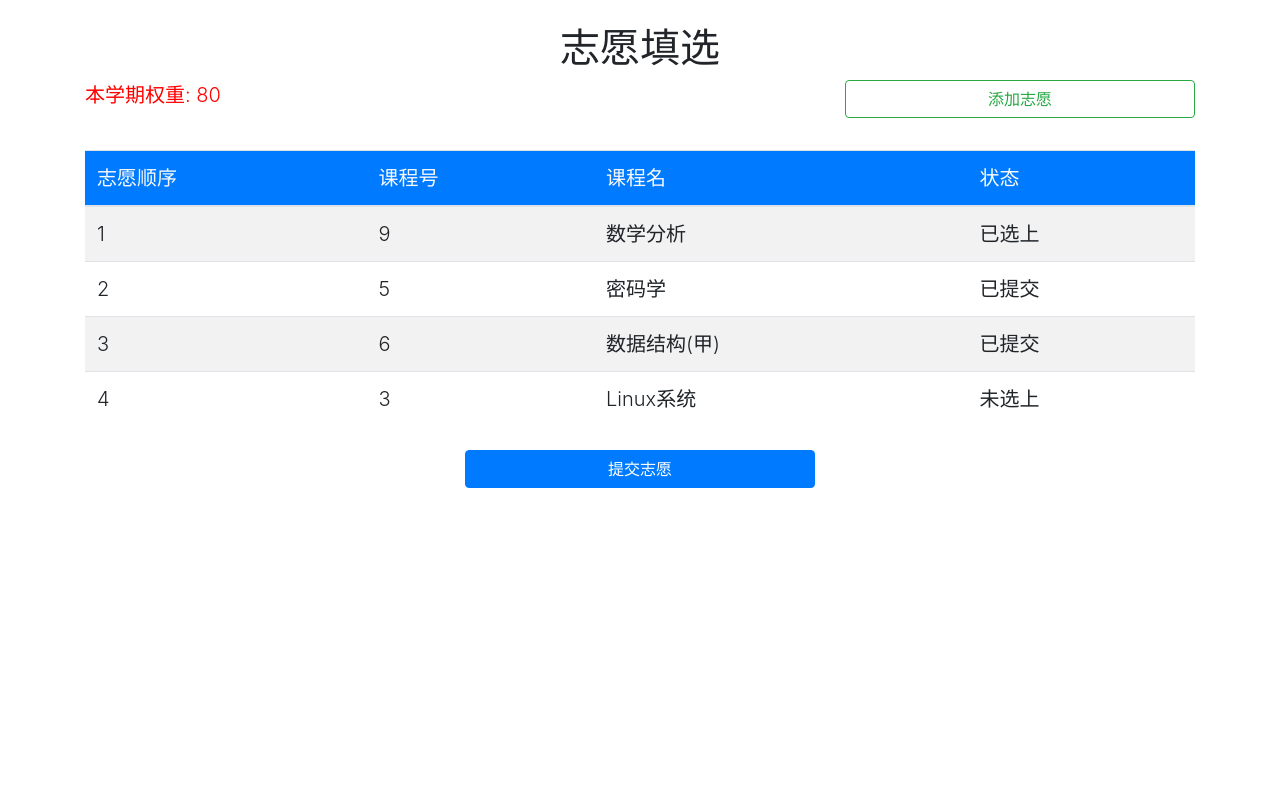
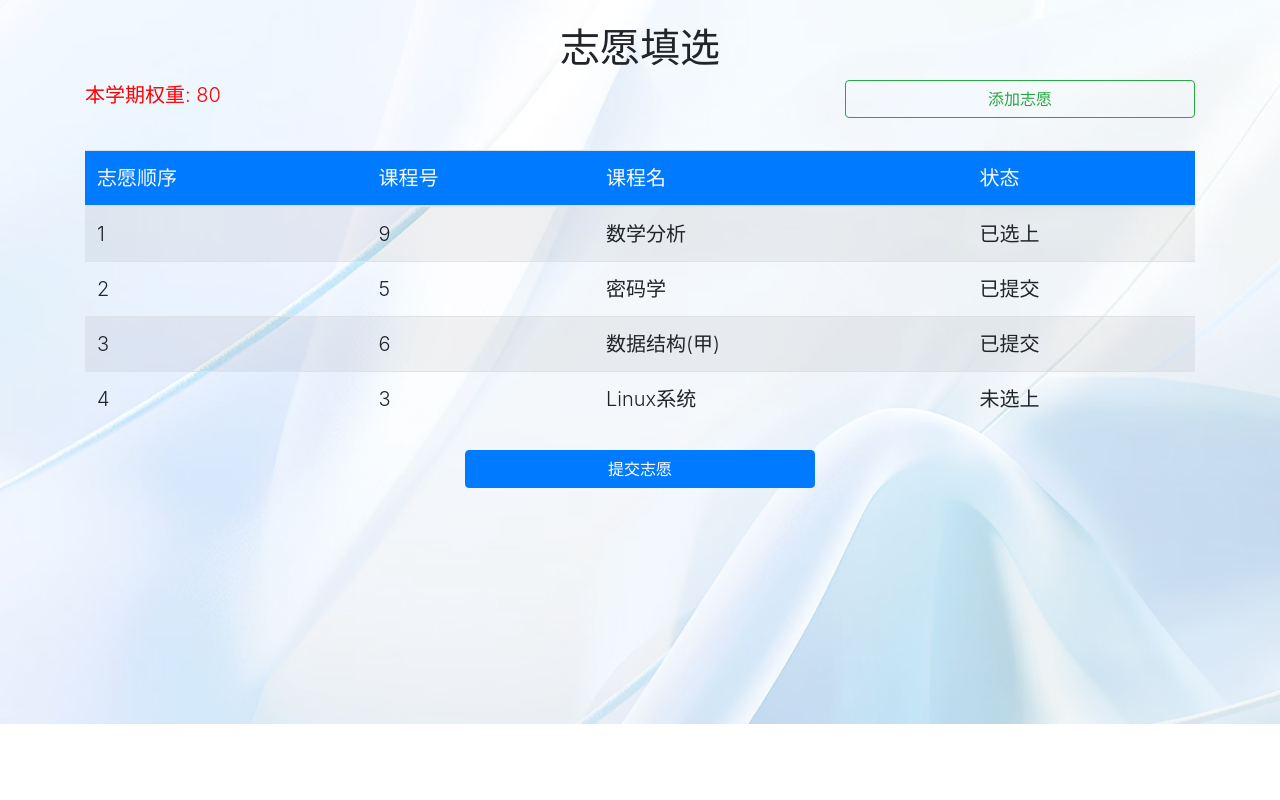
Before and after one commit to WolfMy/course_select_system, a Flask app: page /voluntary_selection in a window 1280 px wide. Shown: the part 76-876 px from the top of the page. Before the commit the page ends 564 px from the top, so only its background shows below. Run offline with Flask 3, Linux system fonts and the light colour scheme; a user stored in the database is signed in; data comes from the database, SQL or seed files in the repository; parts of the project's set-up code (start-up, migrations or seed data) failed here and were passed over; some libraries are stand-ins or nearby versions.

Commit message:
refactor(templates): remove redundant container divs and update background styles
remove unnecessary empty container divs from multiple templates to clean up markup
update background image styling with new semi-transparent overlay effect
change hero image path to new background image

```diff
--- a/app/static/css/stisla.css
+++ b/app/static/css/stisla.css
@@ -397,6 +397,26 @@ section.callout h3 {
 	margin: 0;
 }
 
+/*bg-image*/
+.bg-section {
+	position: relative; /* 让伪元素相对当前元素定位 */
+	min-height: 100vh;
+	z-index: 1; /* 确保内容在伪元素上方 */
+}
+
+.bg-section::before {
+	content: ""; /* 伪元素必须有content */
+	position: absolute;
+	top: 0;
+	left: 0;
+	width: 100%;
+	height: 100%;
+	opacity: 0.4; /* 0-1之间，0完全透明，1不透明 */
+	z-index: -1; /* 把背景图压在内容下方 */
+	background: url('../img/bg.jpg') no-repeat center center fixed;
+	background-size: cover;
+}
+
 /*list*/
 .list-item {
 	display: flex;
--- a/app/templates/admin/course_manage.html
+++ b/app/templates/admin/course_manage.html
@@ -1,7 +1,6 @@
 {% extends "admin/manager.html" %}
 
 {% block app_content %}
-<div class="container mb-4"></div>
 <h1 class="display-6" align="center">课程管理</h1>
 <div class="container mb-4"></div>
 <div class="container">
--- a/app/templates/admin/course_select_manage.html
+++ b/app/templates/admin/course_select_manage.html
@@ -1,7 +1,6 @@
 {% extends 'admin/manager.html' %}
 
 {% block app_content %}
-<div class="container mb-4"></div>
 <h1 class="display-6" align="center">学生选课管理</h1>
 <div class="container mb-4"></div>
 <form action="/add_course_select" method="POST">
--- a/app/templates/admin/student_manage.html
+++ b/app/templates/admin/student_manage.html
@@ -1,7 +1,6 @@
 {% extends 'admin/manager.html' %}
 
 {% block app_content %}
-<div class="container mb-4"></div>
 <h1 class="display-6" align="center">学生管理</h1>
 <div class="container mb-4"></div>
 <form action="/add_student" method="POST">
--- a/app/templates/admin/teacher_manage.html
+++ b/app/templates/admin/teacher_manage.html
@@ -1,7 +1,6 @@
 {% extends 'admin/manager.html' %}
 
 {% block app_content %}
-<div class="container mb-4"></div>
 <h1 class="display-6" align="center">教师管理</h1>
 <div class="container mb-4"></div>
 <form action="/add_teacher" method="POST">
--- a/app/templates/base.html
+++ b/app/templates/base.html
@@ -6,6 +6,7 @@
 
 {% block styles %}
     <link rel="stylesheet" href="https://cdn.bootcss.com/bootstrap/4.0.0/css/bootstrap.min.css" integrity="sha384-Gn5384xqQ1aoWXA+058RXPxPg6fy4IWvTNh0E263XmFcJlSAwiGgFAW/dAiS6JXm" crossorigin="anonymous">
+    <link rel="stylesheet" href="/static/css/stisla.css">
 {% endblock %}
 
 {% block navbar %}
@@ -34,6 +35,7 @@
 {% endblock %}
 
 {% block content %}
+<div class="bg-section">
     <div class="container">
         {% with messages = get_flashed_messages() %}
         {% if messages %}
@@ -43,9 +45,11 @@
         {% endif %}
         {% endwith %}
 
+        <div class="pb-4"></div>
         {# application content needs to be provided in the app_content block #}
         {% block app_content %}{% endblock %}
     </div>
+</div>
 {% endblock %}
 
 {% block scripts %}
--- a/app/templates/index.html
+++ b/app/templates/index.html
@@ -13,7 +13,7 @@
     </head>
 
     <body>
-        <section class="hero bg-overlay" id="hero" data-bg="../static/img/hero.jpeg">
+        <section class="hero bg-overlay" id="hero" data-bg="../static/img/bg.jpg">
             <div class="text py-5">
                 <p class="lead">based on <span class="bold">Bootstrap 4</span></p>
                 <h1><span class="bold">学生选课系统</span><br></h1>
--- a/app/templates/student/course.html
+++ b/app/templates/student/course.html
@@ -1,7 +1,6 @@
 {% extends "student/student.html" %}
 
 {% block app_content %}
-<div class="container mb-4"></div>
 <h1 class="display-6" align="center">所有课程</h1>
     <table class="table table-striped table-hover">
             <thead class="text-light bg-primary">
--- a/app/templates/student/course_select_table.html
+++ b/app/templates/student/course_select_table.html
@@ -1,7 +1,6 @@
 {% extends "student/student.html" %}
 
 {% block app_content %}
-<div class="container mb-4"></div>
 <h1 class="display-6" align="center">已选课程</h1>
     <table class="table table-striped table-hover">
             <thead class="text-light bg-primary">
--- a/app/templates/student/course_teachers.html
+++ b/app/templates/student/course_teachers.html
@@ -1,7 +1,6 @@
 {% extends "student/student.html" %}
 
 {% block app_content %}
-<div class="container mb-4"></div>
 <h1 class="display-6" align="center">选择任课老师</h1>
 <table class="table table-striped table-hover">
     <thead class="text-light bg-primary">
--- a/app/templates/student/dept_info.html
+++ b/app/templates/student/dept_info.html
@@ -1,7 +1,6 @@
 {% extends "student/student.html" %}
 
 {% block app_content %}
-<div class="container mb-4"></div>
     <p class="lead"><strong>学院号：</strong>{{ current_user.major.dept.DeptNum }}</p>
     <p class="lead"><strong>学院名：</strong>{{ current_user.major.dept.DeptName }}</p>
     <p class="lead"><strong>学院简介：</strong>{{ current_user.major.dept.DeptDesc }}</p>
--- a/app/templates/student/grade_query.html
+++ b/app/templates/student/grade_query.html
@@ -1,7 +1,6 @@
 {% extends "student/student.html" %}
 
 {% block app_content %}
-<div class="container mb-4"></div>
 <h1 class="display-6" align="center">成绩查询</h1>
     <table class="table table-striped table-hover">
             <thead class="text-light bg-primary">
--- a/app/templates/student/major_info.html
+++ b/app/templates/student/major_info.html
@@ -1,7 +1,6 @@
 {% extends "student/student.html" %}
 
 {% block app_content %}
-<div class="container mb-4"></div>
     <p class="lead"><strong>专业号：</strong>{{ current_user.major.MajorNum }}</p>
     <p class="lead"><strong>专业名：</strong>{{ current_user.major.MajorName }}</p>
     <p class="lead"><strong>专业简介：</strong>{{ current_user.major.MajorDesc }}</p>
--- a/app/templates/student/voluntary_selection.html
+++ b/app/templates/student/voluntary_selection.html
@@ -1,7 +1,6 @@
 {% extends "student/student.html" %}
 
 {% block app_content %}
-<div class="container mb-4"></div>
 <h1 class="display-6" align="center">志愿填选</h1>
 <div class="row">
     <div class="col-md-4">
```
